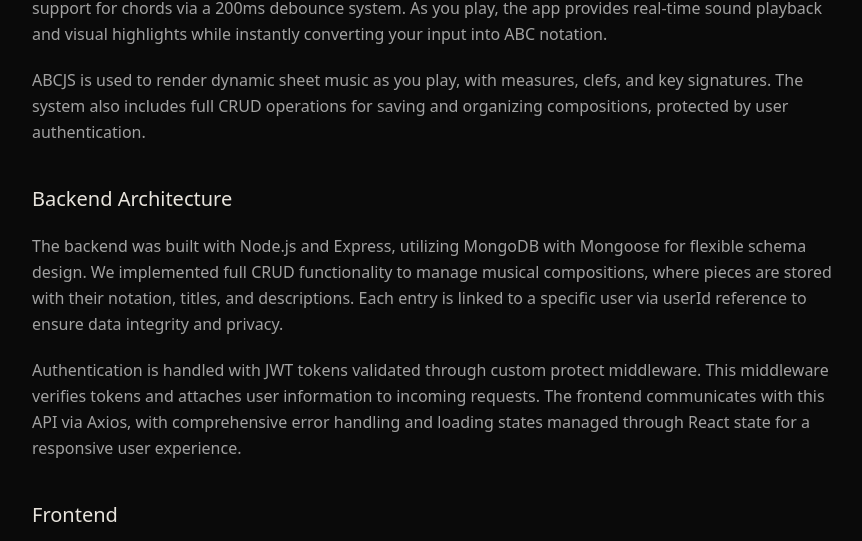
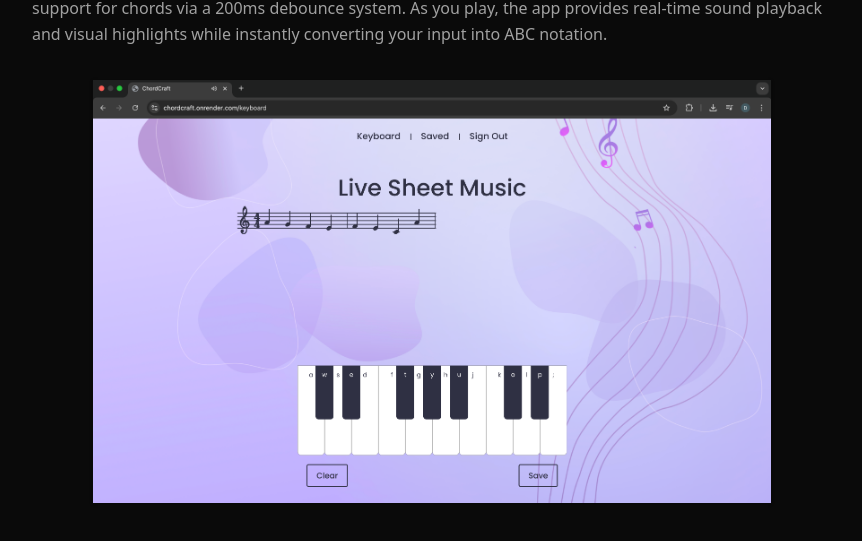
Before and after one commit to danielquzhao/personal-website-v2, a Next.js app: page /projects/chordcraft in a window 1280 px wide. Shown: the part 1229-1770 px from the top of the page, without its empty margins (208-1070 px from the left). Built offline with nearby package versions, Linux system fonts and the light colour scheme.

Commit message:
Add images to chordcraft

```diff
--- a/app/projects/chordcraft/page.tsx
+++ b/app/projects/chordcraft/page.tsx
@@ -25,9 +25,23 @@ export default function ChordCraftPage() {
                         <p className="text-base text-muted-foreground leading-relaxed">
                             ChordCraft features an interactive virtual piano that maps 17 keys to your computer keyboard, including support for chords via a 200ms debounce system. As you play, the app provides real-time sound playback and visual highlights while instantly converting your input into ABC notation.
                         </p>
+                        <figure className="relative flex justify-center overflow-hidden border border-black/5 shadow-sm my-1 max-w-[85%] mx-auto">
+                            <img
+                                src="/projects/image-20260112-033518.png"
+                                alt="ChordCraft Dashboard Visualization"
+                                className="w-full h-auto max-h-[500px] object-contain block transition-transform duration-500 hover:scale-[1.02]"
+                            />
+                        </figure>
                         <p className="text-base text-muted-foreground leading-relaxed">
                             ABCJS is used to render dynamic sheet music as you play, with measures, clefs, and key signatures. The system also includes full CRUD operations for saving and organizing compositions, protected by user authentication.
                         </p>
+                        <figure className="relative flex justify-center overflow-hidden border border-black/5 shadow-sm my-1 max-w-[85%] mx-auto">
+                            <img
+                                src="/projects/image-20260112-033602.png"
+                                alt="ChordCraft Saved Compositions"
+                                className="w-full h-auto max-h-[500px] object-contain block transition-transform duration-500 hover:scale-[1.02]"
+                            />
+                        </figure>
 
                         <h2 className="text-xl font-medium text-foreground">Backend Architecture</h2>
                         <p className="text-base text-muted-foreground leading-relaxed">
```
Also changed, not shown: public/projects/image-20260112-033518.png (added), 1 other file (tests, documents, lock files or other folders).
